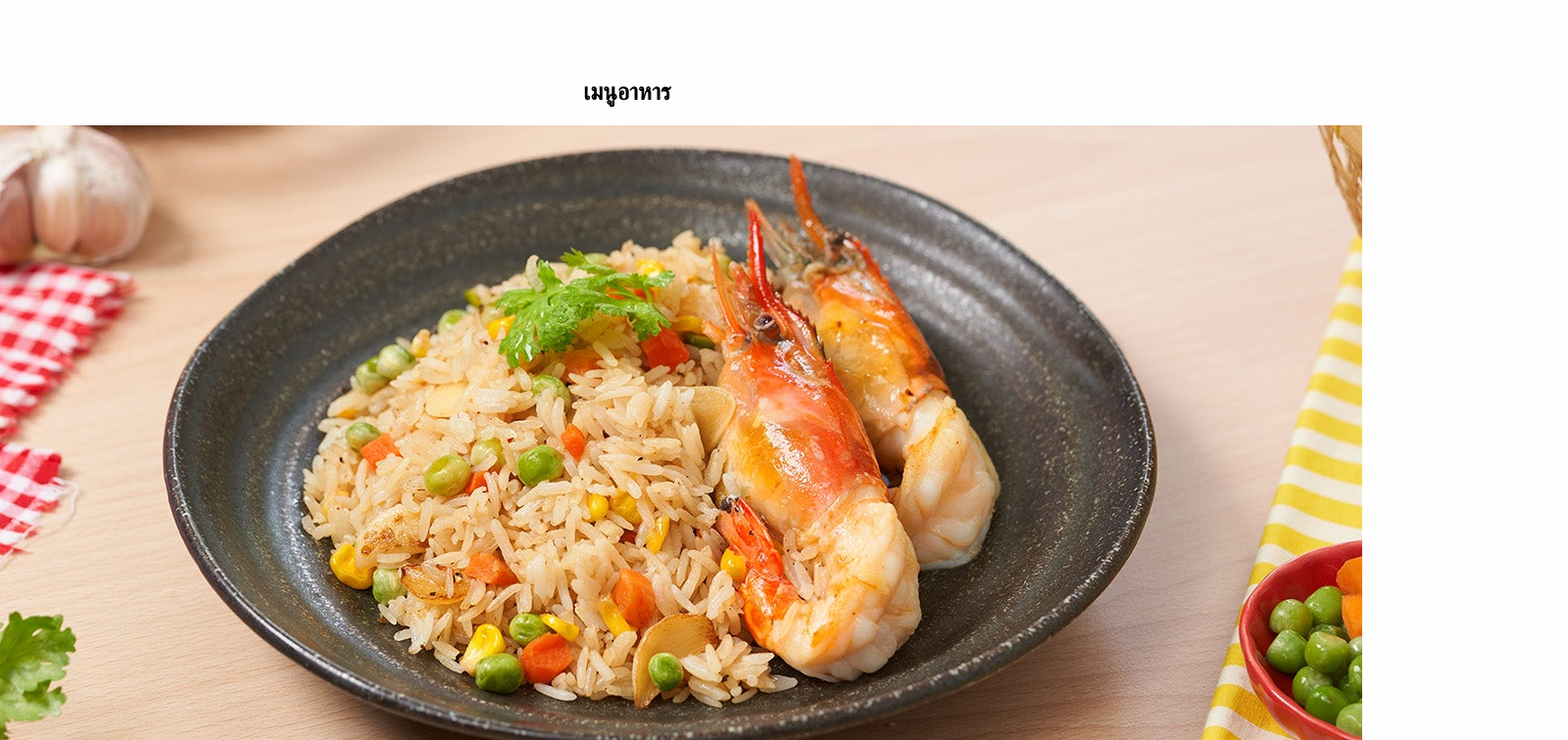
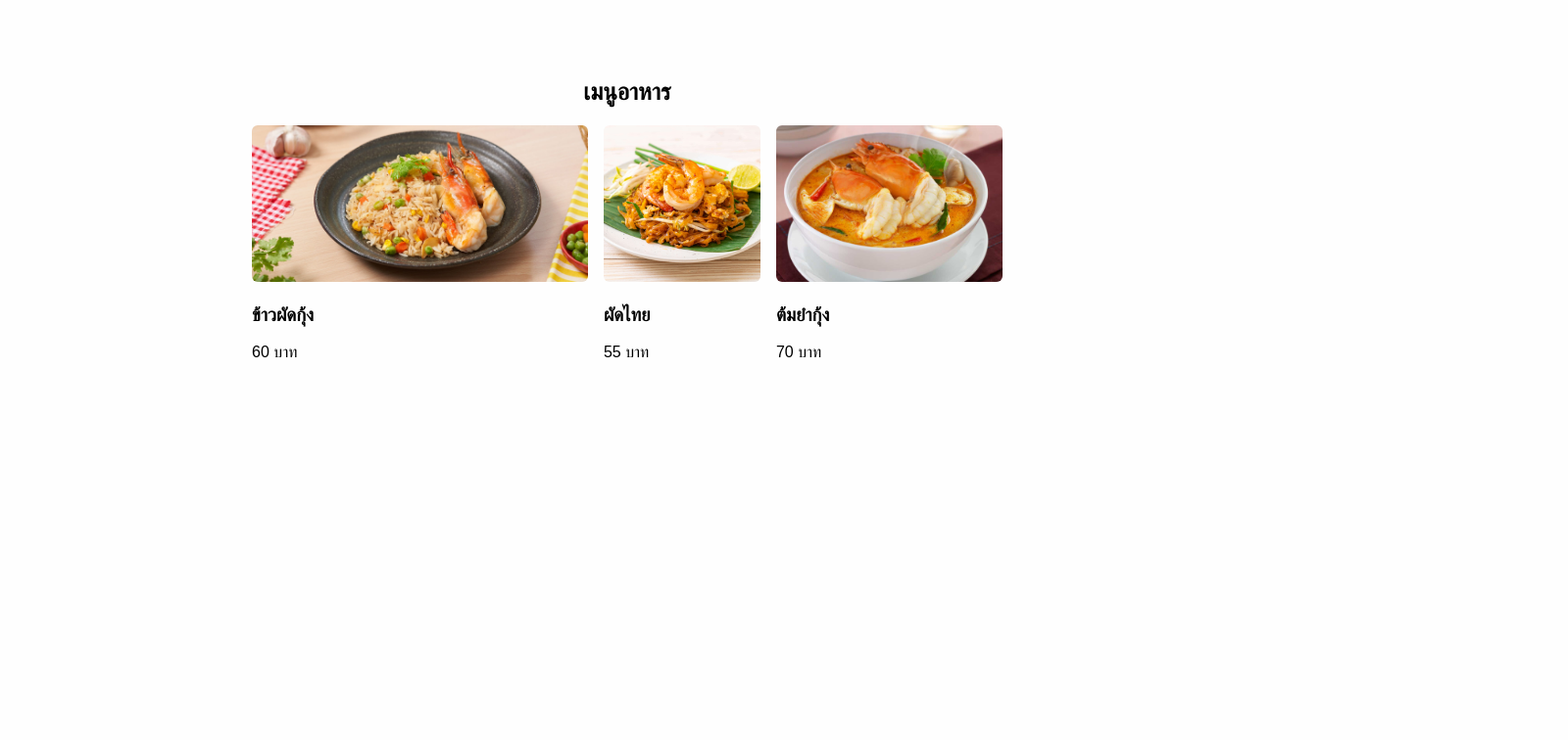
Before and after one commit to Setsukun1997/Food-order-sim, a React (Vite) app in the folder frontend/: page / in a window 1280 px wide. Shown: the top 756 px of the page at 98% size, 1600 px wide, since content can reach past the window. Built offline with nearby package versions, Linux system fonts and the light colour scheme; sample sign-in values are in the browser's storage.

Commit message:
Update Menu.css

```diff
--- a/frontend/src/styles/Menu.css
+++ b/frontend/src/styles/Menu.css
@@ -15,3 +15,9 @@
   gap: 16px;
   justify-content: center;
 }
+.menu-image {
+  width: 100%;
+  height: 160px;
+  object-fit: cover;
+  border-radius: 6px;
+}
```
